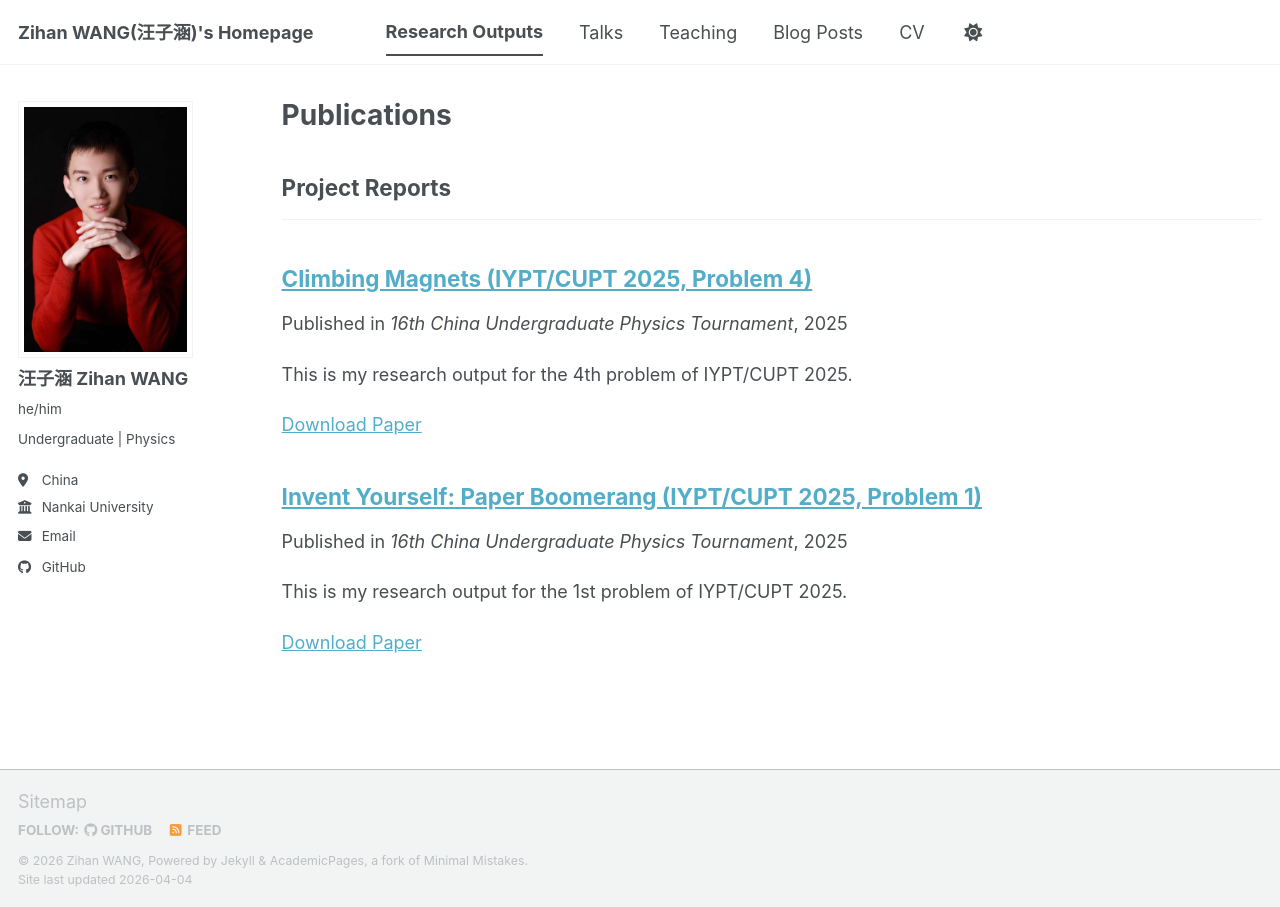
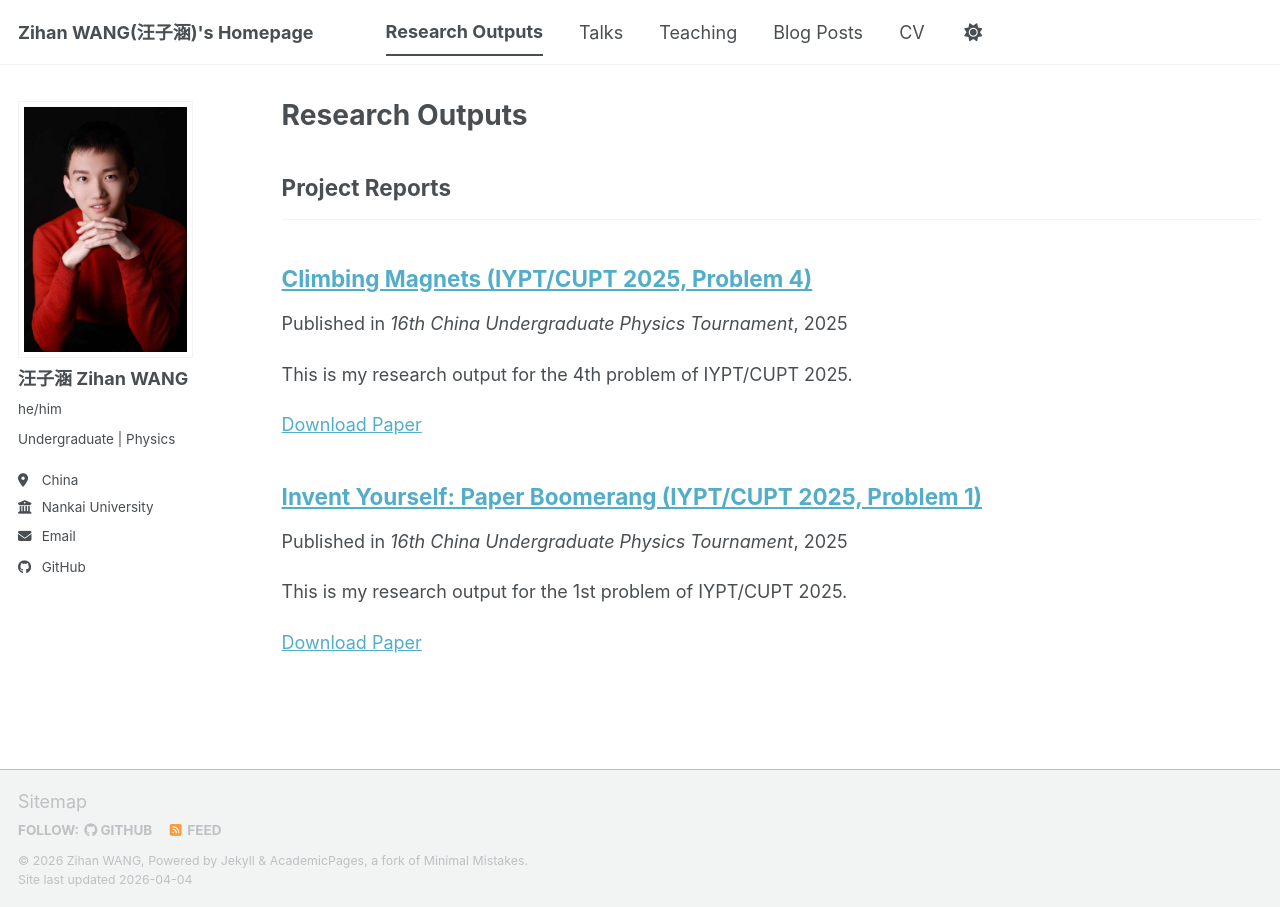
Before and after one commit to zhwang6626/zhwang6626.github.io, a Jekyll site: the page built from _pages/publications.html, in a window 1280 px wide. Built offline with Jekyll 4.4.1, drawn with Linux system fonts in a browser that asks for light colours; a script bundle is joined from its source files by our own code; library files that are not in the unit come from our copies.

Commit message:
Update publications.html

```diff
--- a/_pages/publications.html
+++ b/_pages/publications.html
@@ -1,6 +1,6 @@
 ---
 layout: archive
-title: "Publications"
+title: "Research Outputs"
 permalink: /publications/
 author_profile: true
 ---
```
